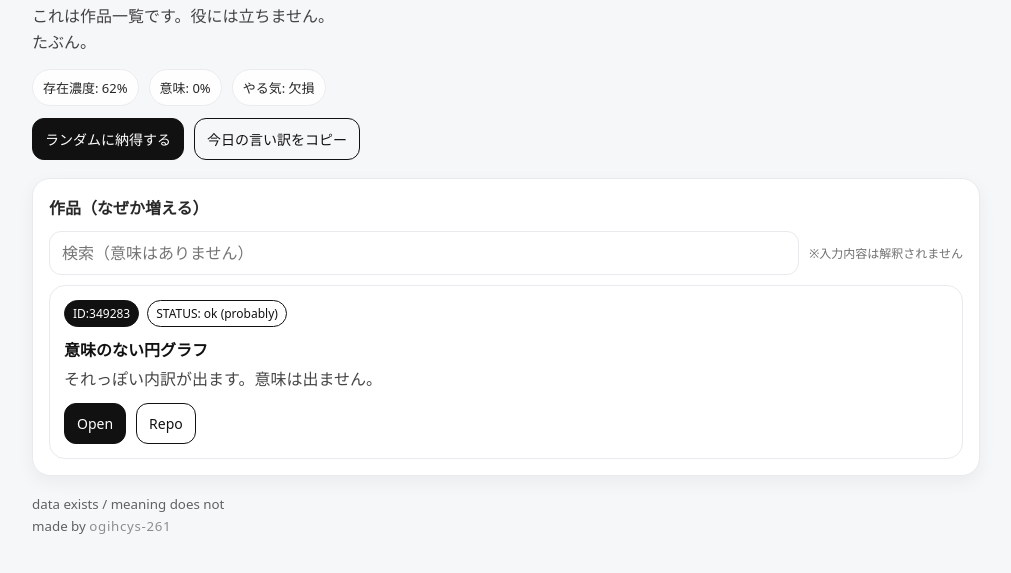
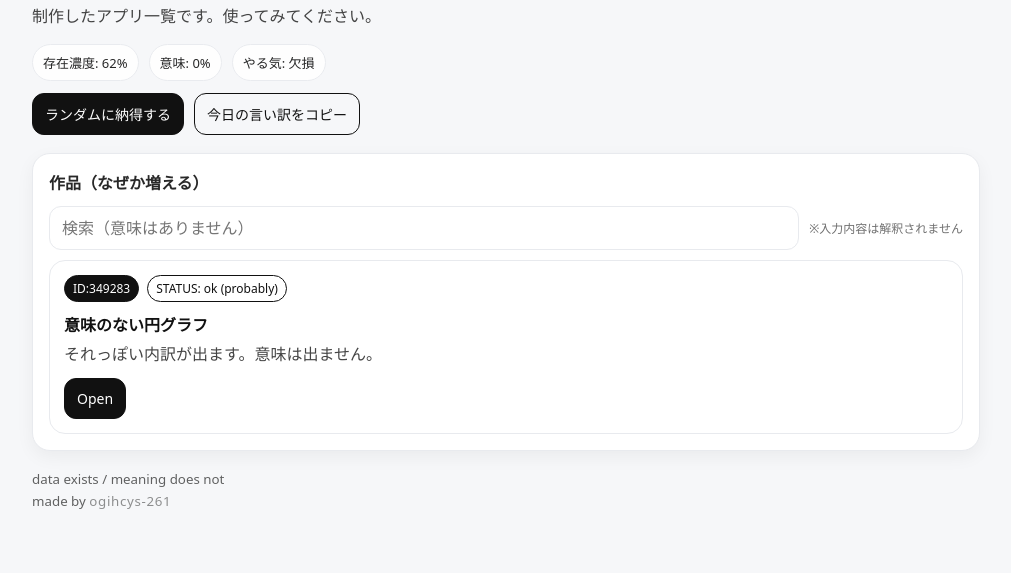
Before and after one commit to ogihcys-261/ogihcys-261.github.io, a plain HTML site: page index.html in a window 1280 px wide. Shown: the part 71-644 px from the top of the page, without its empty margins (134-1145 px from the left). Drawn offline with Linux system fonts and the light colour scheme.

Commit message:
update index.html

```diff
--- a/index.html
+++ b/index.html
@@ -11,8 +11,7 @@
     <header class="top">
       <h1>meaningless portal</h1>
       <p class="sub">
-        これは作品一覧です。役には立ちません。<br>
-        たぶん。
+        制作したアプリ一覧です。使ってみてください。<br>
       </p>
 
       <div class="stats">
@@ -105,7 +104,6 @@
           <p class="desc">${w.desc}</p>
           <div class="row">
             <a class="btn" href="${w.url}" target="_blank" rel="noreferrer">Open</a>
-            <a class="btn ghost" href="${w.repo}" target="_blank" rel="noreferrer">Repo</a>
           </div>
         `;
         grid.appendChild(el);
```
